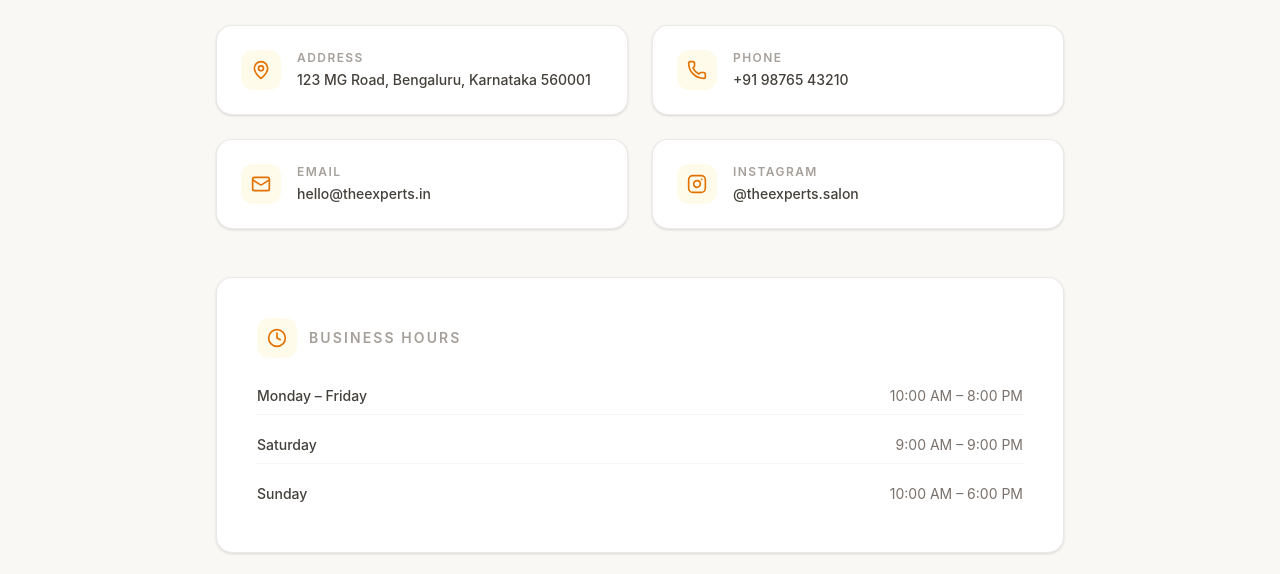
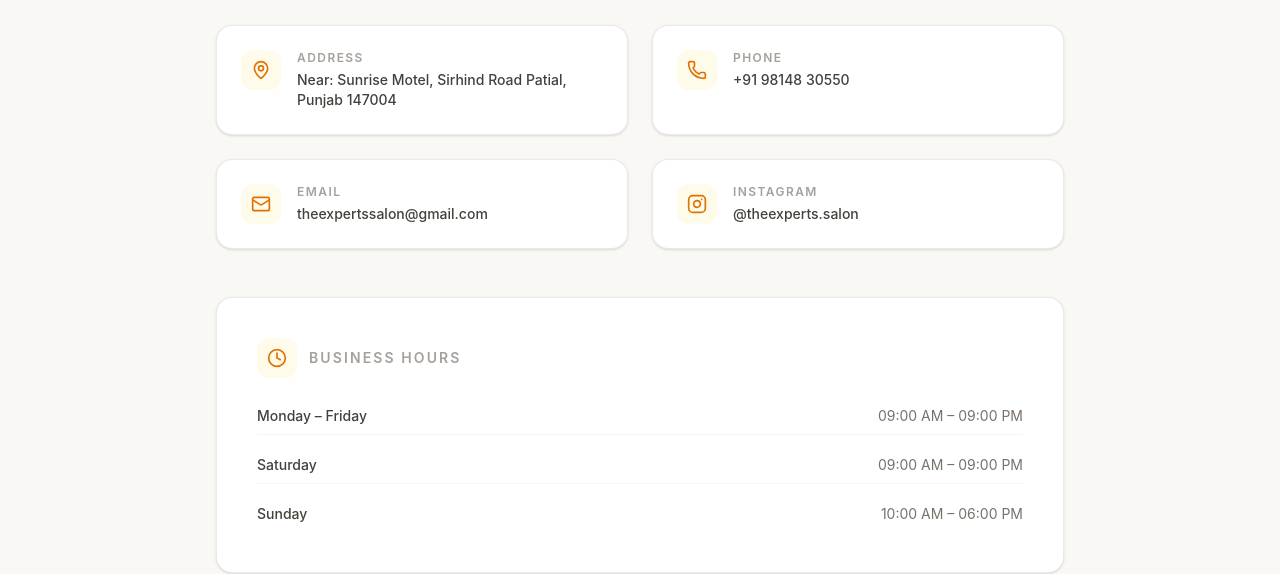
Before and after one commit to Kritgun1907/HAIR-SALON-WEBSITE, a React (Vite) app in the folder frontend/: page /contact in a window 1280 px wide. Shown: the part 352-926 px from the top of the page. Built offline with nearby package versions, Linux system fonts and the light colour scheme; no server answers.

Commit message:
contact details

```diff
--- a/frontend/src/pages/ContactPage.tsx
+++ b/frontend/src/pages/ContactPage.tsx
@@ -11,20 +11,20 @@ const contactDetails = [
   {
     icon: MapPin,
     label: "Address",
-    value: "123 MG Road, Bengaluru, Karnataka 560001",
+    value: "Near: Sunrise Motel, Sirhind Road Patial, Punjab 147004",
     href: "https://maps.google.com/?q=123+MG+Road+Bengaluru",
   },
   {
     icon: Phone,
     label: "Phone",
-    value: "+91 98765 43210",
-    href: "tel:+919876543210",
+    value: "+91 98148 30550",
+    href: "tel:+919814830550",
   },
   {
     icon: Mail,
     label: "Email",
-    value: "hello@theexperts.in",
-    href: "mailto:hello@theexperts.in",
+    value: "theexpertssalon@gmail.com",
+    href: "mailto:theexpertssalon@gmail.com",
   },
   {
     icon: Instagram,
@@ -35,9 +35,9 @@ const contactDetails = [
 ];
 
 const hours = [
-  { day: "Monday – Friday", time: "10:00 AM – 8:00 PM" },
-  { day: "Saturday", time: "9:00 AM – 9:00 PM" },
-  { day: "Sunday", time: "10:00 AM – 6:00 PM" },
+  { day: "Monday – Friday", time: "09:00 AM – 09:00 PM" },
+  { day: "Saturday", time: "09:00 AM – 09:00 PM" },
+  { day: "Sunday", time: "10:00 AM – 06:00 PM" },
 ];
 
 const fadeUp = {
```
